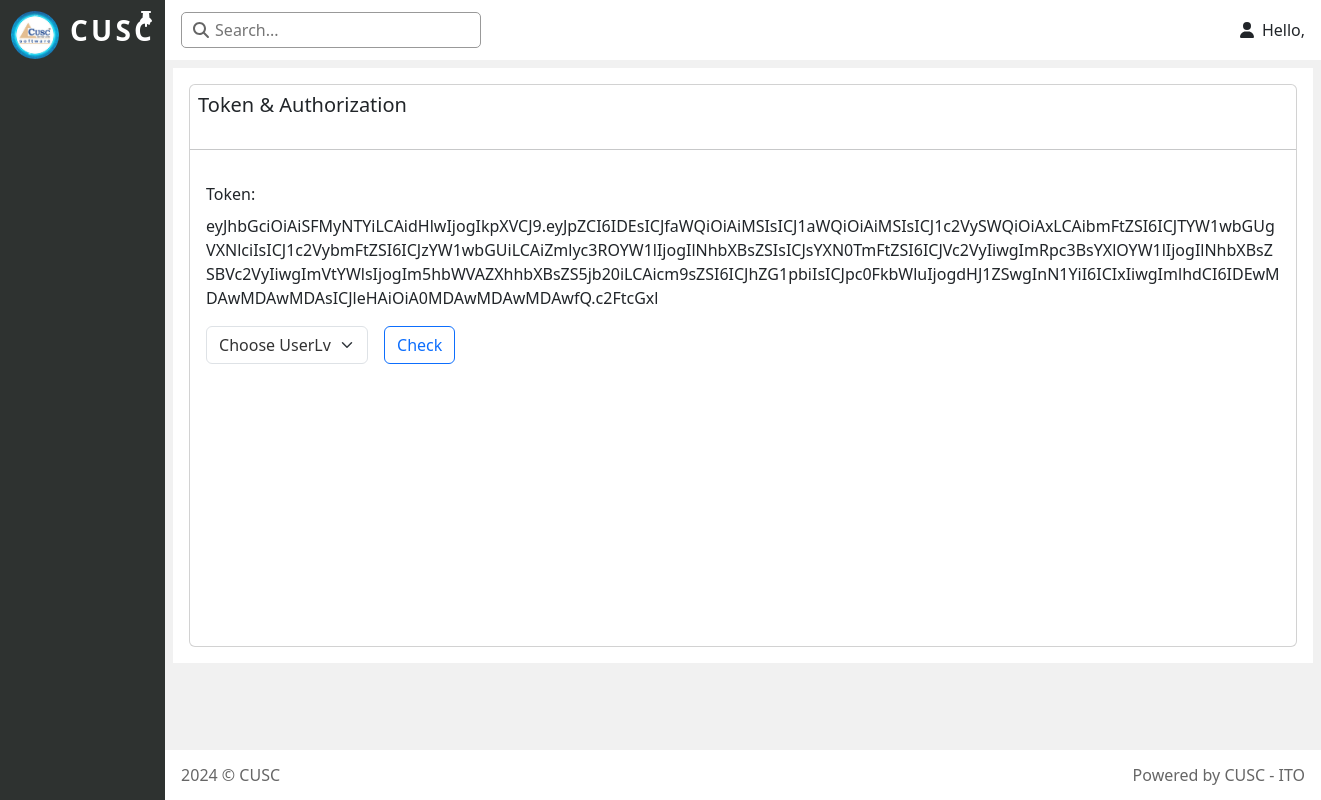
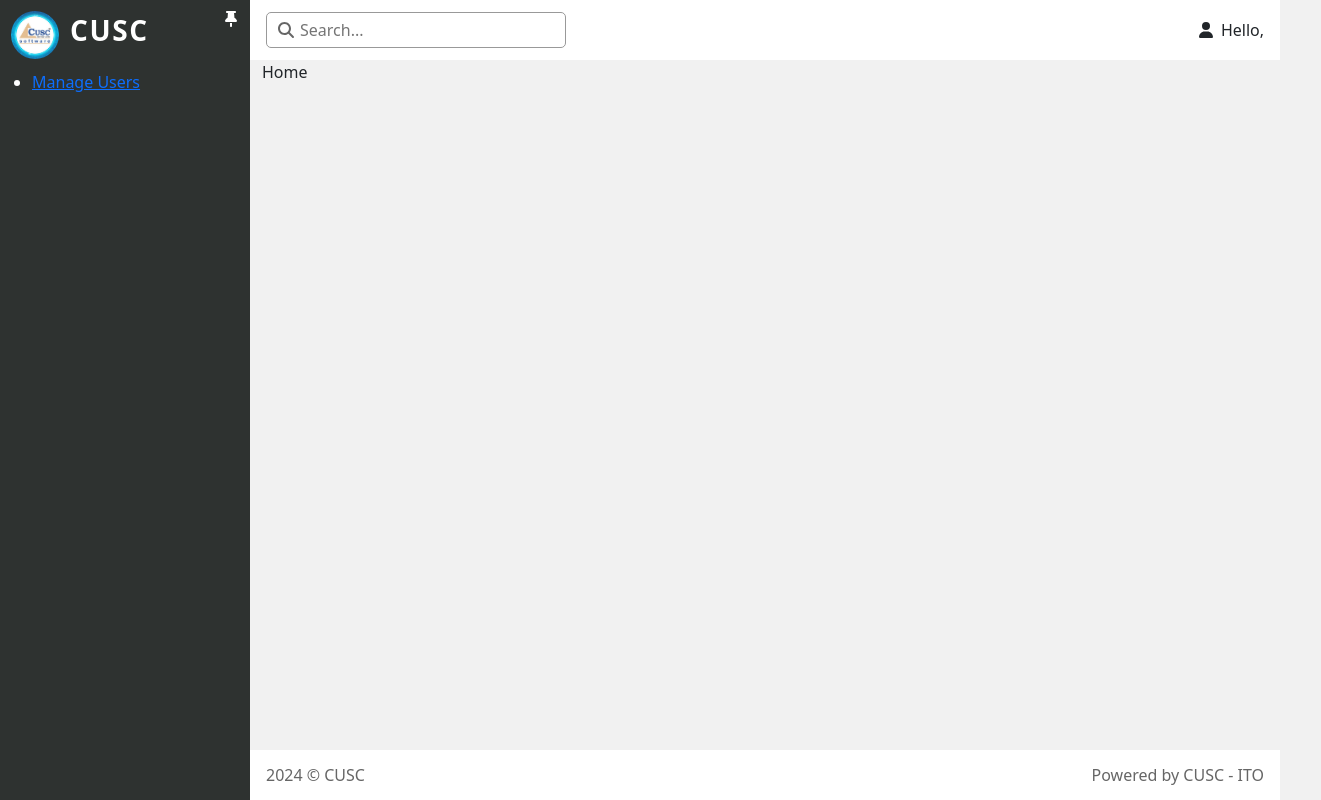
Before and after one commit to dung-huynh001/klean, a React (Create React App) app in the folder client/: page / in a window 1280 px wide. Shown: the whole page, 1321 px wide, since content can reach past the window. Built offline with nearby package versions, Linux system fonts and the light colour scheme; sample sign-in values are in the browser's storage.

Commit message:
add validator

```diff
--- a/client/package.json
+++ b/client/package.json
@@ -23,6 +23,7 @@
     "redux": "^5.0.1",
     "redux-thunk": "^3.1.0",
     "sass": "^1.77.7",
+    "validator": "^13.12.0",
     "web-vitals": "^2.1.4"
   },
   "scripts": {
--- a/client/src/layouts/MainLayout/MainLayout.js
+++ b/client/src/layouts/MainLayout/MainLayout.js
@@ -1,79 +1,21 @@
-import { useState } from 'react'
 import classNames from "classnames/bind";
 import styles from "./MainLayout.module.scss";
 import Header from "../components/Header";
 import Sidebar from "../components/Sidebar";
 import Footer from "../components/Footer";
-import { getToken } from "~/core/services/common/tokenService";
-import { toast, ToastContainer } from "react-toastify";
-import "react-toastify/dist/ReactToastify.css";
-import { get } from '~/core/services/common';
 
 const cx = classNames.bind(styles);
 
 
-function MainLayout() {
-    const token = getToken();
-    const [usrLv, setUsrLv] = useState(0);
-    const notify = (type, msg) => toast[type](msg);
-
-    const handleCheckClick = async (e) => {
-        e.preventDefault();
-        if (usrLv === 0) {
-            notify("warning", "Please choose UserLv");
-            return;
-        }
-        try {
-            const res = await get(`Auth/TestTokenUserLv${usrLv}`, {});
-            notify("success", "Authorization successful");
-
-        } catch (e) {
-            notify("error", "UnAuthorization");
-        }
-    }
+function MainLayout({ children }) {
     return (
         <div className={cx("wrapper", "d-flex")}>
             <Sidebar />
             <main className={cx("inner", "flex-fill")}>
                 <Header />
-                <div className={cx("content", "container position-relative p-3 bg-white m-2 flex-1")}>
-                    <div className="card">
-                        <h5 className="card-title p-2">Token & Authorization</h5>
-                        <hr />
-                        <div className="card-body" style={{ minHeight: "60vh" }}>
-                            <div>
-                                <label className="form-label">Token:</label>
-                                <p>{token}</p>
-                            </div>
-                            <form className="d-flex gap-3">
-                                <div className="form-group">
-                                    <select className="form-select"
-                                        value={usrLv}
-                                        onChange={(e) => setUsrLv(e.target.value)}
-                                    >
-                                        <option value="0" hidden>Choose UserLv</option>
-                                        <option value="1">Lv1</option>
-                                        <option value="2">Lv2</option>
-                                        <option value="3">Lv3</option>
-                                    </select>
-
-                                </div>
-                                <div className="">
-                                    <button
-                                        type="submit"
-                                        className="btn btn-outline-primary"
-                                        onClick={(e) => { handleCheckClick(e) }}
-                                    >
-                                        Check
-                                    </button>
-                                </div>
-                            </form>
-                        </div>
-                    </div>
-                </div>
+                <div className={cx("content", "container position-relative")}> {children} </div>
                 <Footer />
             </main>
-            <ToastContainer theme="colored" />
         </div>
     );
 }
--- a/client/src/layouts/components/Header/Header.js
+++ b/client/src/layouts/components/Header/Header.js
@@ -39,21 +39,17 @@ function Header() {
         </div>
         <Tippy
           interactive={true}
-          // placement="top-start"
           render={attrs =>
           (
-            <div
-              className="d-flex flex-column gap-2 bg-white p-2"
-              style={{
-                minWidth: "180px"
-              }}
+            <ul
+              className={cx("user-dropdown", "d-flex flex-column gap-2 p-2 rounded")}
               tabIndex="-1" {...attrs}>
-              <span className="p-2" onClick={() => handleLogOut()}>Sign out</span>
-            </div>
+              <li className={cx("user-item", "p-2 rounded")} onClick={() => handleLogOut()}>Sign out</li>
+            </ul>
           )}>
-          <div className={cx("user-dropdown", "d-flex align-items-center gap-2")}>
+          <div className={cx("d-flex align-items-center gap-2")}>
             <FontAwesomeIcon icon={faUser} className={cx("user-icon")} />
-            <p className={cx("user-text", "m-0")}>Hello, {userDetail.name}</p>
+            <p className={cx("m-0")}>Hello, {userDetail.name}</p>
           </div>
         </Tippy>
       </div>
--- a/client/src/layouts/components/Header/Header.module.scss
+++ b/client/src/layouts/components/Header/Header.module.scss
@@ -19,3 +19,15 @@
         border-radius: 5px;
     }
 }
+
+.user-dropdown {
+    list-style-type: none;
+    background-color: #e2eaf6;
+    min-width: 180px;
+    .user-item {
+        &:hover {
+            background-color: #e3e7f1;
+            color: #fff;
+        }
+    }
+}
--- a/client/src/layouts/components/Sidebar/Sidebar.js
+++ b/client/src/layouts/components/Sidebar/Sidebar.js
@@ -1,5 +1,5 @@
 import { useState } from "react";
-import { useNavigate } from "react-router-dom";
+import { Link, useNavigate } from "react-router-dom";
 import classNames from "classnames/bind";
 import { FontAwesomeIcon } from "@fortawesome/react-fontawesome";
 import { faBars, faThumbTack } from "@fortawesome/free-solid-svg-icons";
@@ -35,7 +35,7 @@ function Sidebar() {
           <h3
             className="fw-bold"
             style={{
-              letterSpacing: ".2rem",
+              letterSpacing: ".1rem",
             }}>
             CUSC
           </h3>
@@ -47,6 +47,9 @@ function Sidebar() {
             <FontAwesomeIcon icon={iconPin} />
           </button>
         </div>
+        <ul className="d-flex flex-column gap-2">
+            <li><Link>Manage Users</Link></li>
+        </ul>
       </div>
     </aside>
   );
--- a/client/src/pages/Register/Register.js
+++ b/client/src/pages/Register/Register.js
@@ -6,6 +6,7 @@ import { Link } from "react-router-dom";
 import { faSync } from "@fortawesome/free-solid-svg-icons";
 import { toast, ToastContainer } from "react-toastify";
 import "react-toastify/dist/ReactToastify.css";
+import validator from "validator"
 
 import styles from "./Register.module.scss";
 import { address as data } from "./data";
@@ -57,7 +58,7 @@ function Register() {
   });
 
   const [permits, setPermits] = useState({
-    userLv: 2,
+    userLv: 3,
     loginPermit: 2,
   });
 
@@ -116,6 +117,7 @@ function Register() {
   };
 
   const handlePermitsChange = (e) => {
+    console.log(e.target.value);
     setPermits({
       ...permits,
       [e.target.name]: e.target.value,
@@ -135,7 +137,6 @@ function Register() {
       loginPermit: permits.loginPermit === 1,
       userLv: parseInt(permits.userLv),
     };
-    console.log(registerData);
     setSubmitted(true);
     const hasEmptyRequiredField = requiredFields.some(
       (field) =>
@@ -200,7 +201,7 @@ function Register() {
                     </h5>
                   </div>
                   <div className="p-2 mt-4">
-                    <form className="form-group">
+                    <form className="form-group" onSubmit={(e) => handleSubmit(e)}>
                       <div className="row mb-4 border-top position-relative py-3">
                         <div>
                           <label className={cx("group-label")}>
@@ -346,11 +347,6 @@ function Register() {
                             value={contact.mobile}
                             onChange={(e) => handleContactChange(e)}
                           />
-                          {/*submitted && !contact.mobile && (
-                            <span className="text-danger form-text">
-                              Mobile is required
-                            </span>
-                          )*/}
                         </div>
                         <div className="col-12 col-md-4">
                           <label
@@ -368,11 +364,6 @@ function Register() {
                             value={contact.tel}
                             onChange={(e) => handleContactChange(e)}
                           />
-                          {/*submitted && !contact.tel && (
-                            <span className="text-danger form-text">
-                              Tel is required
-                            </span>
-                          )*/}
                         </div>
                         <div className="col-12 col-md-4">
                           <label
@@ -390,11 +381,6 @@ function Register() {
                             value={contact.email}
                             onChange={(e) => handleContactChange(e)}
                           />
-                          {/*submitted && !contact.email && (
-                            <span className="text-danger form-text">
-                              Email is required
-                            </span>
-                          )*/}
                         </div>
                       </div>
                       <div className="row mb-4 border-top position-relative py-3">
@@ -414,7 +400,7 @@ function Register() {
                             value={address.state}
                             onChange={(e) => handleStateChange(e.target.value)}>
                             <option value="" hidden>
-                              Choose
+                              --Select--
                             </option>
                             {addressData.map((item) => (
                               <option key={item.id} value={item.id}>
@@ -422,11 +408,6 @@ function Register() {
                               </option>
                             ))}
                           </select>
-                          {/*submitted && address.state === "" && (
-                            <span className="text-danger form-text">
-                              State is required
-                            </span>
-                          )*/}
                         </div>
                         <div className="col-12 col-md-4">
                           <label
@@ -443,7 +424,7 @@ function Register() {
                               handleSuburbChange(e.target.value)
                             }>
                             <option value="" hidden>
-                              Choose
+                              --Select--
                             </option>
                             {suburbs.map((item) => (
                               <option key={item.id} value={item.id}>
@@ -451,11 +432,6 @@ function Register() {
                               </option>
                             ))}
                           </select>
-                          {/*submitted && address.suburb === "" && (
-                            <span className="text-danger form-text">
-                              Suburb is required
-                            </span>
-                          )*/}
                         </div>
                         <div className="col-12 col-md-4">
                           <label
@@ -469,6 +445,7 @@ function Register() {
                             name="postCode"
                             className="form-control"
                             value={address.postCode}
+                            placeholder="Post Code will be auto-filled"
                             disabled
                             readOnly
                             tabIndex="-1"
@@ -478,11 +455,6 @@ function Register() {
                             }}
                             autoComplete="off"
                           />
-                          {/*submitted && !address.postCode && (
-                            <span className="text-danger form-text">
-                              Post Code is required
-                            </span>
-                          )*/}
                         </div>
                         <div className="col-12">
                           <label
@@ -499,11 +471,6 @@ function Register() {
                             value={address.addressDetail}
                             onChange={(e) => handleAddressDetailChange(e)}
                           />
-                          {/*submitted && !address.addressDetail && (
-                            <span className="text-danger form-text">
-                              Suburb is required
-                            </span>
-                          )*/}
                         </div>
                       </div>
                       <div className="row mb-4 border-top position-relative py-3">
@@ -523,21 +490,15 @@ function Register() {
                             value={permits.userLv}
                             onChange={(e) => handlePermitsChange(e)}>
                             <option value="" hidden>
-                              Choose
+                              --Select--
                             </option>
                             <option value="1">Level 1</option>
                             <option value="2">Level 2</option>
                             <option value="3">Level 3</option>
                           </select>
-                          {/*submitted && permits.userLv === "" && (
-                            <span className="text-danger form-text">
-                              User Level is required
-                            </span>
-                          )*/}
                         </div>
                         <div className="col-12 col-md-4">
                           <label
-                            htmlFor="loginPermit"
                             className={cx("form-label", "label")}>
                             Login Permit <span className="text-danger">*</span>
                           </label>
@@ -553,11 +514,17 @@ function Register() {
                             <option value="1">On</option>
                             <option value="2">Off</option>
                           </select>
-                          {/*submitted && permits.loginPermit === "" && (
-                            <span className="text-danger form-text">
-                              Login Permit is required
-                            </span>
-                          )*/}
+                          {/*<div className="form-check form-switch">
+                            <input
+                              className="form-check-input"
+                              type="checkbox"
+                              id="loginPermit"
+                              name="loginPermit"
+                              value={permits.loginPermit}
+                              checked={permits.loginPermit}
+                              onChange={(e) => handlePermitsChange(e)} />
+                            <label className="form-check-label" htmlFor="loginPermit">{permits.loginPermit}</label>
+                          </div>*/}
                         </div>
                       </div>
                       <button
@@ -566,8 +533,7 @@ function Register() {
                           "btn btn-success w-100 mt-3",
                           "btn-submit"
                         )}
-                        disabled={loading}
-                        onClick={(e) => handleSubmit(e)}>
+                        disabled={loading}>
                         {loading && <FontAwesomeIcon icon={faSync} spin />} Sign
                         Up
                       </button>
--- /dev/null
+++ b/package.json
@@ -0,0 +1,5 @@
+{
+  "dependencies": {
+    "validator": "^13.12.0"
+  }
+}
```
Also changed, not shown: 1 other file (tests, documents, lock files or other folders).
